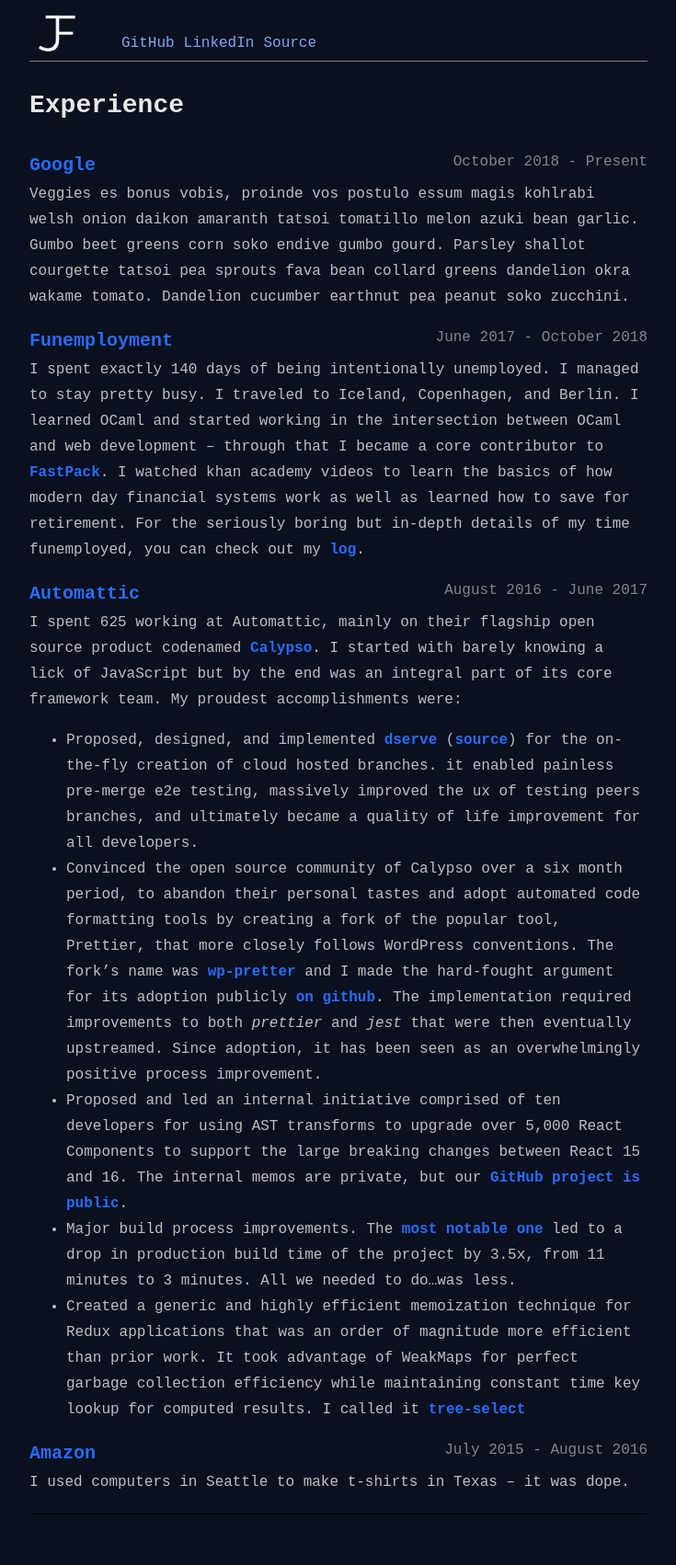
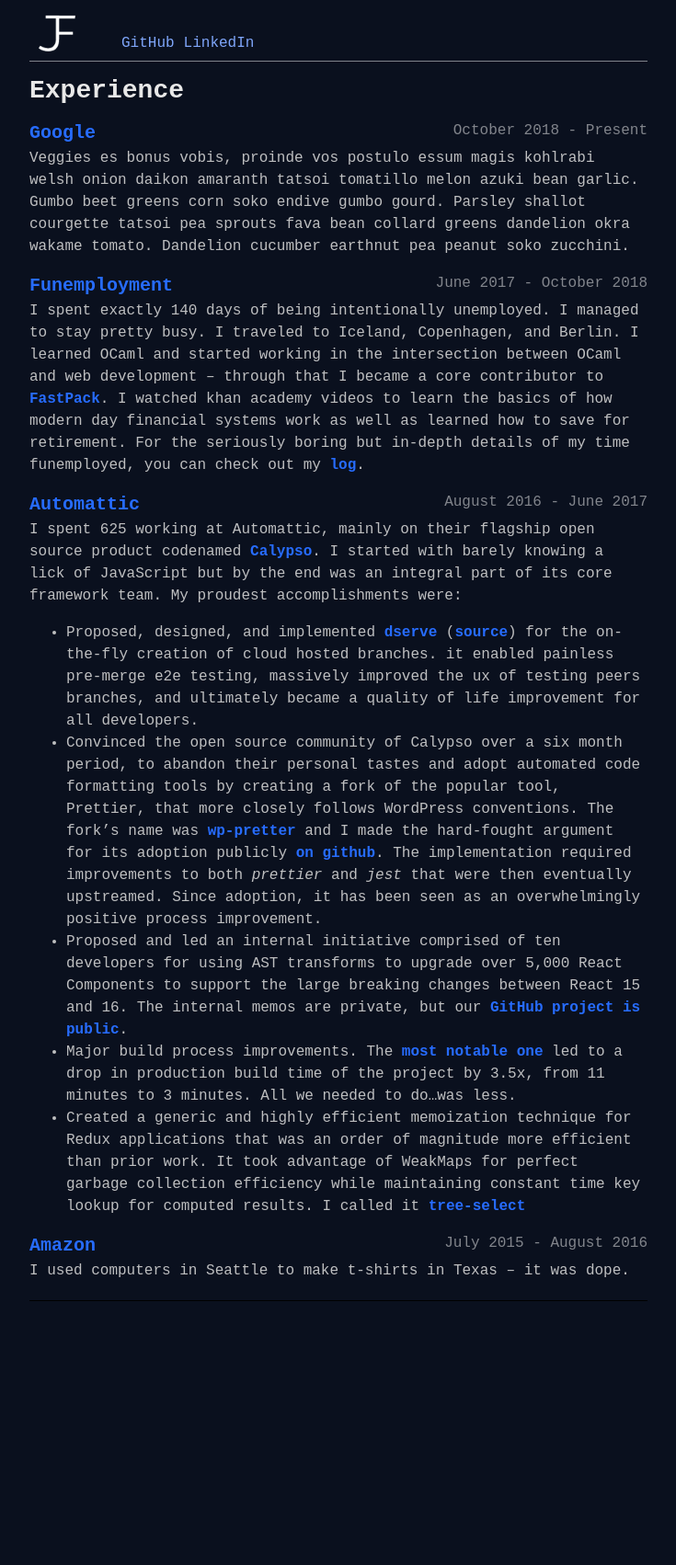
Before and after one commit to samouri/samouri.github.io, a Jekyll site: the page built from index.md, in a window 1280 px wide. Shown: the whole page at 92% size, without its empty margins (272-1007 px from the left). Built offline with Jekyll 4.4.1, drawn with Linux system fonts in a browser that asks for light colours; our own code applies the rules of GitHub Pages for plain Markdown files; after the commit the page ends 1470 px from its top, so only the background shows below that.

```diff
--- a/_layouts/page.html
+++ b/_layouts/page.html
@@ -63,10 +63,15 @@
       color: #82858c;
     }
 
+    #experience {
+      margin: 16px 0;
+      line-height: normal;
+    }
+
     .content {
       font-size: 16px;
       margin: 0 auto;
-      line-height: 1.75;
+      line-height: 1.5;
     }
 
     footer {
@@ -93,7 +98,6 @@
       <a href="/"> <img src="/favicon-white.png" height="40px" width="40px" alt="favicon-jf" /> </a>
       <a href="https://github.com/samouri"> GitHub </a>
       <a href="https://www.linkedin.com/in/jake-fried-559b9158/"> LinkedIn </a>
-      <a href="https://github.com/samouri/samouri.github.io"> Source </a>
     </nav>
 
     <div class="content">{{ content }}</div>
--- a/index.md
+++ b/index.md
@@ -7,11 +7,9 @@
 [<span class="company">Google</span>](https://google.com) <span class="company-date">October 2018 - Present</span> <br/>
 Veggies es bonus vobis, proinde vos postulo essum magis kohlrabi welsh onion daikon amaranth tatsoi tomatillo melon azuki bean garlic.
 Gumbo beet greens corn soko endive gumbo gourd. Parsley shallot courgette tatsoi pea sprouts fava bean collard greens dandelion okra wakame tomato. Dandelion cucumber earthnut pea peanut soko zucchini.
-<br/>
 
 [<span class="company">Funemployment</span>](/log) <span class="company-date">June 2017 - October 2018 </span><br/>
 I spent exactly 140 days of being intentionally unemployed. I managed to stay pretty busy. I traveled to Iceland, Copenhagen, and Berlin. I learned OCaml and started working in the intersection between OCaml and web development -- through that I became a core contributor to [FastPack](https://github.com/fastpack/fastpack). I watched khan academy videos to learn the basics of how modern day financial systems work as well as learned how to save for retirement. For the seriously boring but in-depth details of my time funemployed, you can check out my [log](/log).
-<br/>
 
 [<span class="company">Automattic</span>](https://automattic.com/) <span class="company-date">August 2016 - June 2017</span><br/>
 I spent 625 working at Automattic, mainly on their flagship open source product codenamed [Calypso](https://github.com/Automattic/wp-calypso). I started with barely knowing a lick of JavaScript but by the end was an integral part of its core framework team. My proudest accomplishments were:
@@ -21,7 +19,6 @@
 - Proposed and led an internal initiative comprised of ten developers for using AST transforms to upgrade over 5,000 React Components to support the large breaking changes between React 15 and 16. The internal memos are private, but our [GitHub project is public](https://github.com/Automattic/wp-calypso/projects/49).
 - Major build process improvements. The [most notable one](https://github.com/Automattic/wp-calypso/pull/11352) led to a drop in production build time of the project by 3.5x, from 11 minutes to 3 minutes. All we needed to do...was less.
 - Created a generic and highly efficient memoization technique for Redux applications that was an order of magnitude more efficient than prior work. It took advantage of WeakMaps for perfect garbage collection efficiency while maintaining constant time key lookup for computed results. I called it [tree-select](https://github.com/Automattic/wp-calypso/pull/20547)
-  <br/>
 
 [<span class="company">Amazon</span>](http://amazon.com) <span class="company-date">July 2015 - August 2016</span> <br/>
 I used computers in Seattle to make t-shirts in Texas -- it was dope.
```
Also changed, not shown: Gemfile.lock.
